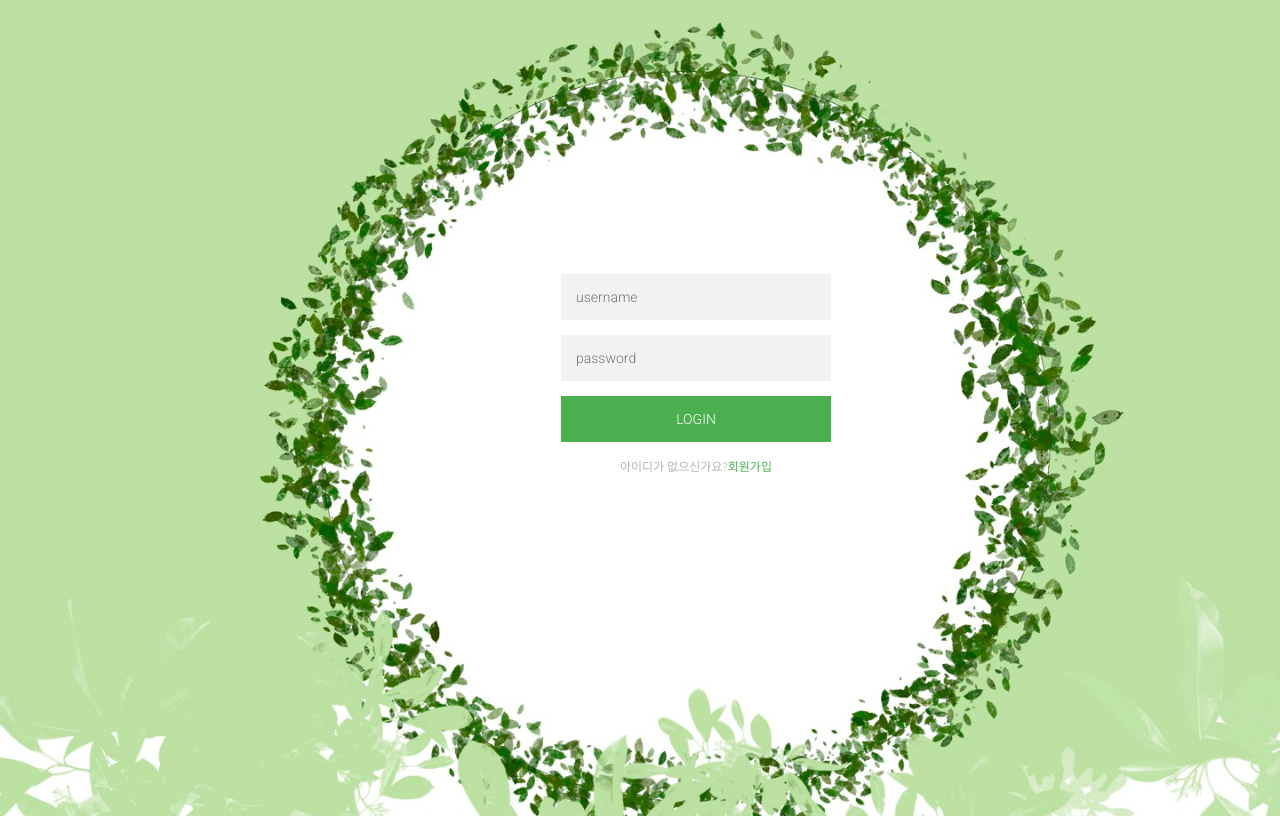
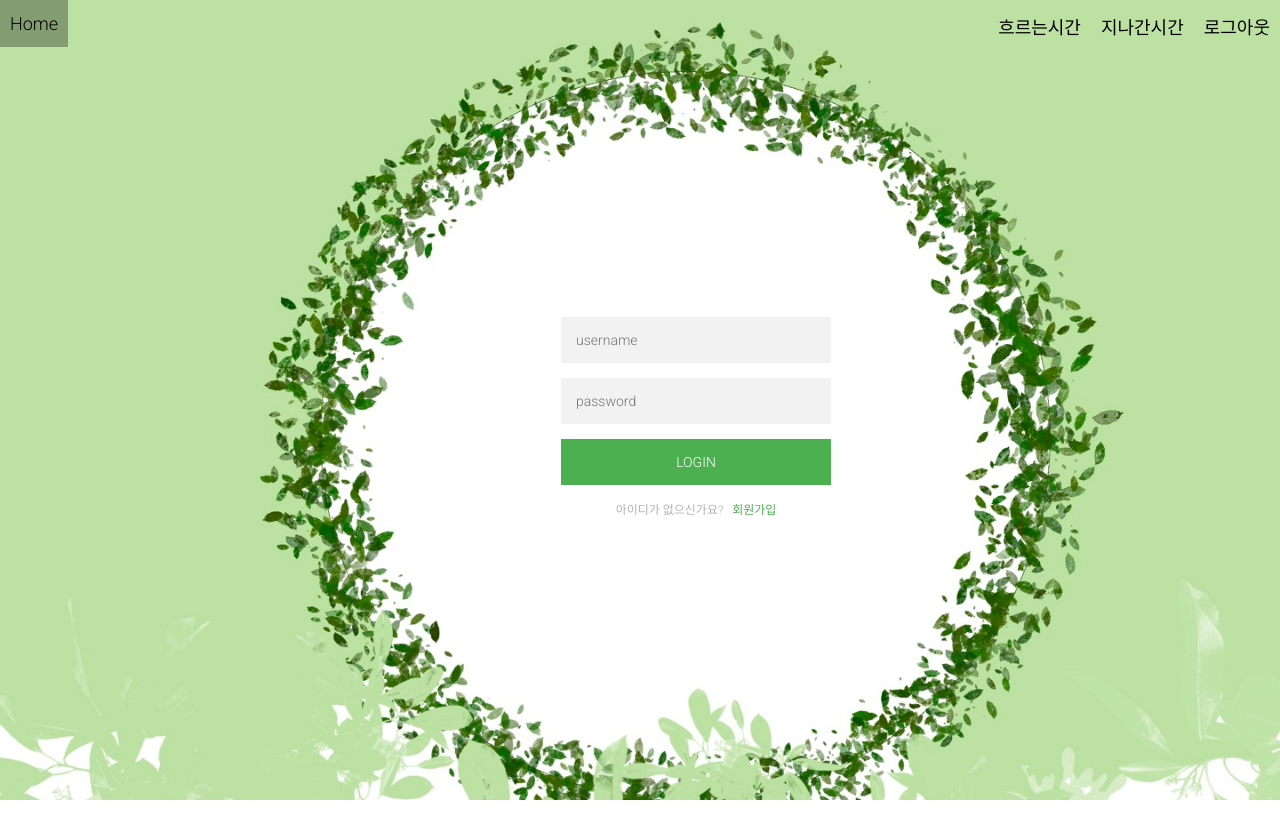
Before and after one commit to thstmddns/shell-we-meet-then, a React (Create React App) app in the folder shall-we-meet-then/: page / in a window 1280 px wide. Built offline with nearby package versions, Linux system fonts and the light colour scheme.

Commit message:
[S07P31D105-130]feat:네브바와 스타일버튼컴포넌트 개발

```diff
--- a/shall-we-meet-then/package.json
+++ b/shall-we-meet-then/package.json
@@ -12,6 +12,7 @@
     "react-dom": "^18.2.0",
     "react-router-dom": "^6.4.2",
     "react-scripts": "5.0.1",
+    "styled-components": "^5.3.6",
     "web-vitals": "^2.1.4"
   },
   "scripts": {
--- a/shall-we-meet-then/src/App.js
+++ b/shall-we-meet-then/src/App.js
@@ -1,4 +1,6 @@
 import { BrowserRouter as Router, Routes, Route } from "react-router-dom";
+
+import NavBar from "./Components/NavBar/NavBar";
 
 import {
   Home,
@@ -11,9 +13,11 @@ import {
 } from './pages/index'
 
 
+
 function App() {
   return (
     <div className="App">
+      <NavBar />
       <Router>
         <Routes>
           <Route path='/' element={<Home />} />
--- /dev/null
+++ b/shall-we-meet-then/src/Components/Button.js
@@ -0,0 +1,66 @@
+import styled, { css } from "styled-components";
+
+
+
+const SIZES = {
+    sm: css`
+    -button-width: 100px;
+    --button-hegith: 40px;
+    --button-font-size: 0.7rem;
+    --button-padding: 8px 12px;
+    --button-radius: 4px;
+    `,
+    md: css`
+    --button-width: 130px;
+    --button-hegith: 60px;
+    --button-font-size: 1rem;
+    --button-padding: 12px 16px;
+    --button-radius: 8px;
+    `,
+    lg: css`
+    button-width: 150px;
+    --button-hegith: 70px;
+    --button-font-size: 1rem;
+    --button-padding: 8px 20px;
+    --button-radius: 12px;
+    `,
+  };
+
+const StyledButton = styled.button`
+  ${(props) => props.sizeStyle}
+
+  background: ${(props) => props.color};
+
+  width: var(--button-width);
+  height: var(--button-height);
+  border: none;
+  border-radius: 12px;
+
+  padding: var(--button-padding);
+  font-size: var(--button-font-size);
+
+  color: #ececec;
+
+  cursor: pointer;
+  font-family: "alsongdalsong";
+
+  &:hover {
+    background-color: ${(props) => props.color};;
+  }
+`;
+
+StyledButton.defaultProps = {
+  color: "#e2cece",
+};
+
+const Button = (props) => {
+  const sizeStyle = SIZES[props.size];
+
+  return (
+    <StyledButton {...props} sizeStyle={sizeStyle}>
+      {props.name}
+    </StyledButton>
+  );
+};
+
+export default Button;
--- /dev/null
+++ b/shall-we-meet-then/src/Components/NavBar/NavBar.css
@@ -0,0 +1,105 @@
+* {
+    box-sizing: border-box;
+  }
+
+  body {
+    margin: 0px;
+    font-family: 'segoe ui';
+    /* font-family: "Roboto", sans-serif; */
+  }
+
+  .nav {
+    height: 50px;
+    width: 100%;
+    background-color: rgba(0, 0, 0, 0);
+    position: relative;
+  }
+
+  .nav > .nav-header {
+    display: inline;
+  }
+
+  .nav > .nav-header > .nav-title {
+    display: inline;
+    float: left;
+    font-size: 18px;
+  }
+
+  .nav > .nav-header > .nav-title > a {
+    display: inline-block;
+    padding: 13px 10px 13px 10px;
+    text-decoration: none;
+    color: rgba(0, 0, 0, 1);
+  }
+
+  .nav > .nav-header > .nav-title > a:hover {
+    background-color: rgba(0, 0, 0, 0.3);
+  }
+
+  .nav > .nav-links {
+    display: inline;
+    float: right;
+    font-size: 18px;
+  }
+
+  .nav > .nav-links > a {
+    display: inline-block;
+    padding: 13px 10px 13px 10px;
+    text-decoration: none;
+    color: rgba(0, 0, 0, 1);
+  }
+
+  .nav > .nav-links > a:hover {
+    background-color: rgba(0, 0, 0, 0.3);
+  }
+
+  .nav > #nav-check {
+    display: none;
+  }
+
+  @media (max-width:600px) {
+    .nav > .nav-btn {
+      display: inline-block;
+      position: absolute;
+      right: 0px;
+      top: 0px;
+    }
+    .nav > .nav-btn > label {
+      display: inline-block;
+      width: 50px;
+      height: 50px;
+      padding: 13px;
+    }
+    .nav > .nav-btn > label:hover,.nav  #nav-check:checked ~ .nav-btn > label {
+      background-color: rgba(0, 0, 0, 0.3);
+    }
+    .nav > .nav-btn > label > span {
+      display: block;
+      width: 25px;
+      height: 10px;
+      border-top: 2px solid #eee;
+    }
+    .nav > .nav-links {
+      position: absolute;
+      display: block;
+      width: 100%;
+      background-color: #333;
+      height: 0px;
+      transition: all 0.3s ease-in;
+      overflow-y: hidden;
+      top: 50px;
+      left: 0px;
+    }
+    .nav > .nav-links > a {
+      display: block;
+      width: 100%;
+    }
+    .nav > #nav-check:not(:checked) ~ .nav-links {
+      height: 0px;
+    }
+    .nav > #nav-check:checked ~ .nav-links {
+      height: calc(100vh - 50px);
+      overflow-y: auto;
+    }
+
+  }
--- /dev/null
+++ b/shall-we-meet-then/src/Components/NavBar/NavBar.js
@@ -0,0 +1,25 @@
+import React from 'react';
+import './NavBar.css';
+
+
+function NavBar() {
+    return (
+        <div className="nav">
+            {/* <input type="checkbox" id="nav-check" /> */}
+            <div className="nav-header">
+                <div className="nav-title">
+                    <a>Home</a>
+                </div>
+            </div>
+
+
+            <div className="nav-links">
+                <a>흐르는시간</a>
+                <a>지나간시간</a>
+                <a>로그아웃</a>
+            </div>
+        </div>
+    )
+}
+
+export default NavBar
--- a/shall-we-meet-then/src/pages/Home/Home.js
+++ b/shall-we-meet-then/src/pages/Home/Home.js
@@ -2,6 +2,7 @@ import React, { useEffect, useState } from "react";
 import $ from "jquery";
 import './Home.css';
 import axios from 'axios';
+import Button from "../../Components/Button";
 
 function Home() {
 
@@ -79,8 +80,6 @@ function Home() {
 
   return (
     <div >
-
-
       {/* 회원가입 */}
       <div className="login-page">
         <div className="form">
@@ -92,7 +91,7 @@ function Home() {
             <input type="password" placeholder="password check" value={signUpPasswordCheck}
               onChange={(e) => { setSignUpPasswordCheck(e.target.value) }} />
             <button onClick={signup}>create</button>
-            <p className="message">아이디가 있으신가요? <a onClick={changeForm} href="#">로그인</a></p>
+            <p className="message">아이디가 있으신가요? &nbsp;&nbsp;&nbsp;<a onClick={changeForm} href="#">로그인</a></p>
           </form>
 
 
@@ -105,7 +104,7 @@ function Home() {
             <input type="password" placeholder="password" value={signInPassword}
               onChange={(e) => { setSignInPassword(e.target.value) }} />
             <button onClick={signIn}>login</button>
-            <p className="message">아이디가 없으신가요?<a onClick={changeForm} href="#">회원가입</a></p>
+            <p className="message">아이디가 없으신가요?&nbsp;&nbsp;&nbsp;<a onClick={changeForm} href="#">회원가입</a></p>
           </form>
 
 
```
Also changed, not shown: 1 other file (tests, documents, lock files or other folders).
